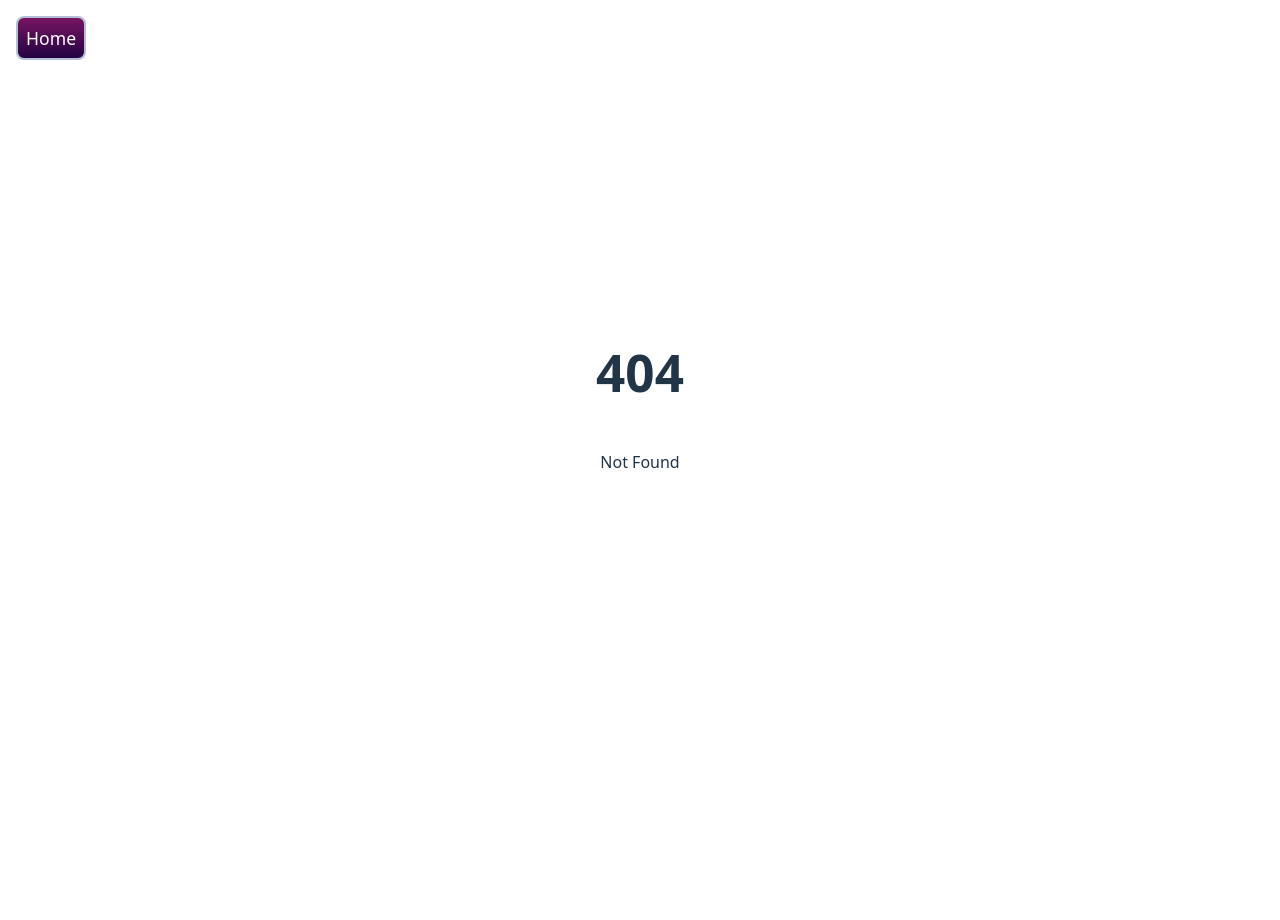
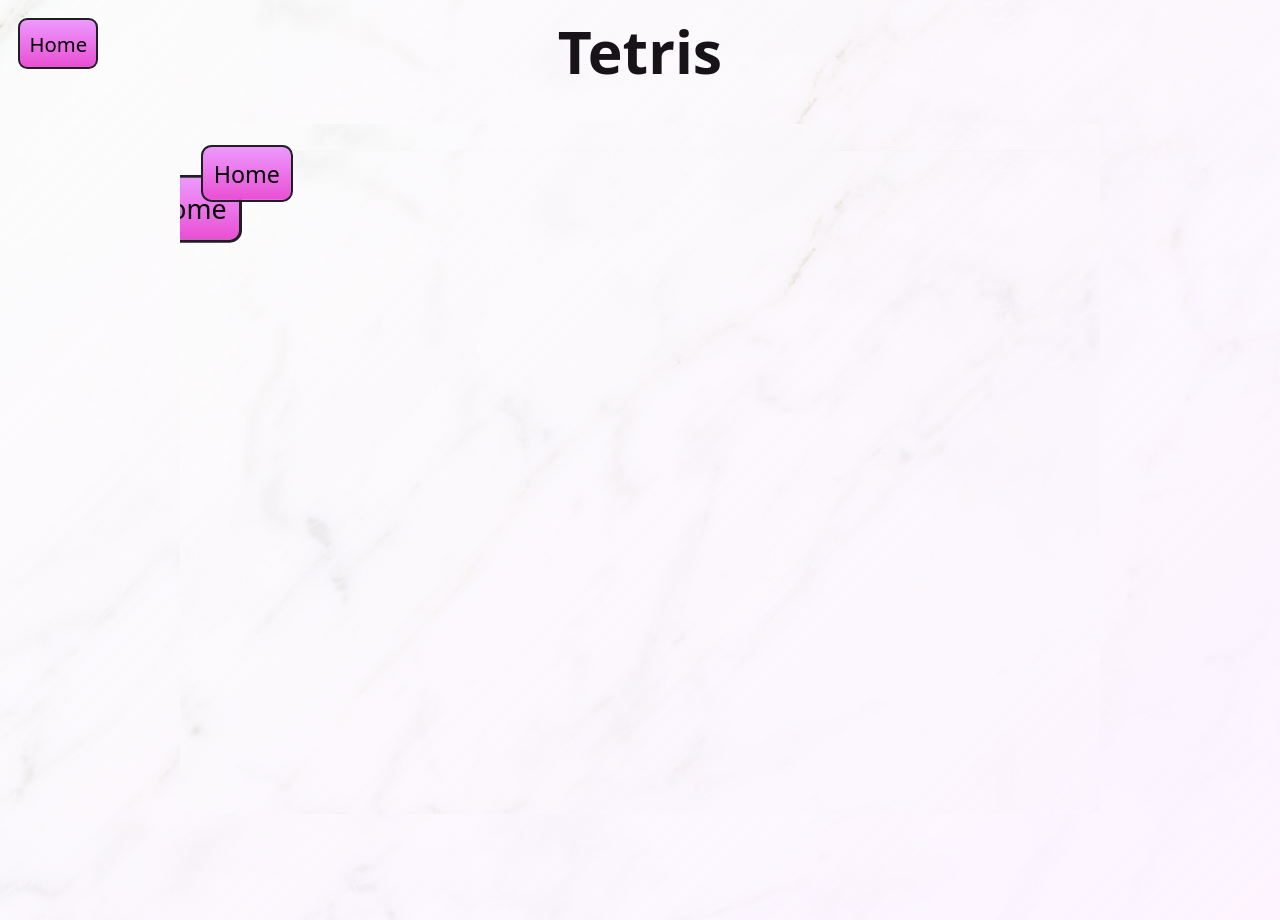
Before and after one commit to qwesome/website, a SvelteKit app: page /tetris in a window 1280 px wide. Before the commit this address had no page. Before the commit the page ends 800 px from the top, so only its background shows below. Built offline with nearby package versions, Linux system fonts and the light colour scheme.

Commit message:
Added light theme support + tetris WIP

```diff
--- a/src/app.css
+++ b/src/app.css
@@ -25,11 +25,11 @@
 body {
   margin: 0;
   display: flex;
-  justify-content: center; /* Center horizontally */
-  align-items: center;     /* Center vertically */
+  justify-content: center;
+  align-items: center;
   min-width: 320px;
   min-height: 100vh;
-  flex-direction: column;  /* Stack children vertically */
+  flex-direction: column;
 }
 
 h1 {
@@ -63,6 +63,7 @@
   cursor: pointer;
   transition: border-color 0.25s;
 }
+
 button:hover {
   border-color: #646cff;
 }
@@ -76,9 +77,15 @@
     color: #213547;
     background-color: #ffffff;
   }
+
+  h1, h2, h3 {
+    color: #181318;
+  }
+
   a:hover {
     color: #747bff;
   }
+
   button {
     background-color: #f9f9f9;
   }
--- a/src/routes/+layout.svelte
+++ b/src/routes/+layout.svelte
@@ -1,16 +1,33 @@
 <script lang="ts">
-    import favicon from '/favicon.png';
+    import faviconDark from '/static/favicon.png';
+    import faviconLight from '/static/favicon-light.png';
     import "../app.css";
+
+    let currentFavicon = faviconDark;
+
+    if (typeof window !== 'undefined') {
+        const mediaQuery = window.matchMedia('(prefers-color-scheme: light)');
+
+        const updateFavicon = (e: MediaQueryList | MediaQueryListEvent) => {
+            currentFavicon = e.matches ? faviconLight : faviconDark;
+            const link: HTMLLinkElement | null = document.querySelector("link[rel~='icon']");
+            if (link) link.href = currentFavicon;
+        };
+
+        updateFavicon(mediaQuery);
+        mediaQuery.addEventListener('change', updateFavicon);
+    }
 </script>
 
 <svelte:head>
-    <link rel="icon" href={favicon} />
+    <link rel="icon" href={currentFavicon} />
 </svelte:head>
 
 <a href="/" class="home-btn">
     <button>Home</button>
 </a>
 <slot />
+
 <style>
 .home-btn {
     position: fixed;
@@ -35,4 +52,16 @@
     background: linear-gradient(to bottom, #781461, #9b1c6a);
     font-weight: bold;
 }
+
+@media (prefers-color-scheme: light) {
+    .home-btn button {
+        border: 2px solid rgb(30, 32, 37);
+        background: linear-gradient(to bottom, #ed99fd, #e94fd4);
+        color: #000000;
+    }
+    .home-btn button:hover {
+        background: linear-gradient(to bottom, #c23cb0, #e94fd4);
+        font-weight: bold;
+    }
+}
 </style>
--- a/src/routes/+page.svelte
+++ b/src/routes/+page.svelte
@@ -4,18 +4,12 @@
   <h3>If you came across here by mistake, no you didn't.</h3>
 
   <div class="grid">
-    <button on:click={() => window.location.href = '/mcserver'}>
-      Minecraft Server
-    </button>
-    <button on:click={() => window.location.href = '/mcbeta'}>
-      Beta Server
-    </button>
-    <button on:click={() => window.location.href = '/notflix'}>
-      Notflix
-    </button>
-    <button>Test</button>
-    <button>Test</button>
-    <button>Test</button>
+    <a href="/mcserver"><button>Minecraft Server</button></a>
+    <a href="/mcbeta"><button>Beta Server</button></a>
+    <a href="/notflix"><button>Notflix</button></a>
+    <a href="/tetris"><button>Tetris (WIP)</button></a>
+    <a href="/test2"><button>Test</button></a>
+    <a href="/test3"><button>Test</button></a>
   </div>
 </div>
 
@@ -26,12 +20,14 @@
   margin: 0;
   padding: 0;
 }
+
 :global(body) {
   zoom: 1.15;
   background: url('/background.png') center center / cover no-repeat;
   position: relative;
   min-height: 100vh;
 }
+
 .overlay {
   position: fixed;
   inset: 0;
@@ -41,31 +37,63 @@
   z-index: 0;
   background: linear-gradient(135deg, rgba(0,0,0,0.6) 0%, rgb(23,33,49) 100%);
 }
+
 .content {
   position: fixed;
   top: 50%;
   left: 50%;
   transform: translate(-50%, -50%);
   z-index: 1;
+  text-align: center;
 }
+
 .grid {
   display: grid;
   grid-template-columns: repeat(2, 1fr);
   gap: 1rem;
-    max-width: 400px;
+  max-width: 420px;
   margin: 2rem auto;
 }
-  button {
-    padding: 1.2rem;
-    font-size: 1.1rem;
+
+.grid a {
+  text-decoration: none;
+}
+
+.grid button {
+  width: 200px;
+  padding: 1rem;
+  font-size: 1rem;
   border-radius: 8px;
   border: 2px solid rgb(180, 190, 214);
   background: linear-gradient(to bottom, #781461, #220443);
+  color: #fff;
   cursor: pointer;
-    transition: background 0.3s;
+  transition: background 0.3s, font-weight 0.3s;
 }
-  button:hover {
-    background: linear-gradient(to bottom, #781461, #781461);
+
+.grid button:hover {
+  background: linear-gradient(to bottom, #781461, #9b1c6a);
   font-weight: bold;
 }
+
+@media (prefers-color-scheme: light) {
+  .grid button {
+  border: 2px solid rgb(30, 32, 37);
+  background: linear-gradient(to bottom, #ed99fd, #e94fd4);
+  color: #000000;
+}
+
+.grid button:hover {
+  background: linear-gradient(to bottom, #c23cb0, #e94fd4);
+  font-weight: bold;
+}
+:global(body) {
+  background: url('/background-inverted.png') center center / cover no-repeat;
+}
+.overlay {
+  background: linear-gradient(135deg, rgba(255,255,255,0.6) 0%, rgb(252, 243, 255) 100%);
+}
+}
+
+
 </style>
--- /dev/null
+++ b/src/routes/backend/tetris/+layout.svelte
@@ -0,0 +1 @@
+<slot />
--- /dev/null
+++ b/src/routes/backend/tetris/+page.svelte
@@ -0,0 +1,3 @@
+<div class="content">
+  <h1>Tetris</h1>
+</div>
--- a/src/routes/mcbeta/+page.svelte
+++ b/src/routes/mcbeta/+page.svelte
@@ -3,8 +3,7 @@
   <h1>Minecraft Beta 1.7.3 Server</h1>
 <div class="info-box">
     <p>
-    IP: <span id="server-ip">studiobean.com:8374</span>
-    <button class="copy-btn" on:click={copyToClipboard} aria-label="Copy to clipboard">Copy</button>
+    IP: studiobean.com:8374
     Version: Beta 1.7.3
   </p>
   <p><a href="https://eaglercraft.com/mc/b1.7.3?userscript=flameddogo99-eaglermobile.js">Touchscreen</a>  ~  <a href="https://eaglercraft.com/mc/b1.7.3">Play Online</a>  ~  <a href="/Eaglercraft_b1.7.3.html" download="Eaglercraft_b1.7.3.html">HTML Download</a></p>
@@ -12,31 +11,14 @@
     <p>This server is in the Beta 1.7.3 version of the game, accessible through the default Minecraft launcher via enabling the setting "Show historical versions of Minecraft: Java Edition in the Launcher". Using the JVM argument in the launcher of choice "-Dhttp.proxyHost=betacraft.uk -Dhttp.proxyPort=11705" allows you to see skins of users, or alternatively you can use the betacraft launcher. <br><br> Currently, you cannot join the server in the browser, but I am working on it.</p>
     <div class="carousel">
       <button on:click={prevImage}>&lt;</button>
-      <img src={images[current]} alt="Carousel Image">
+      <img src={images[current]} alt="Carousel">
       <button on:click={nextImage}>&gt;</button>
     </div>
   </div>
 </div>
 </div>
 
-{#if copied}
-  <div class="copied-overlay" key={overlayKey}>
-    Copied to clipboard!
-  </div>
-{/if}
-
 <script lang="ts">
-  let copied = false;
-  let overlayKey = 0;
-
-  function copyToClipboard() {
-    navigator.clipboard.writeText('studiobean.com:8374');
-    copied = false;
-    overlayKey += 1;
-    copied = true;
-    setTimeout(() => copied = false, 1500);
-  }
-
   let images = [
     '/carousel/mcbeta/01.png',
     '/carousel/mcbeta/02.png',
@@ -131,18 +113,6 @@
     align-items: center;
     line-height: 1.5;
     min-height: 60vh;
-    .info-box h2, .info-box h3, .info-box p {
-      margin: 0.2rem 0;
-      padding: 0;
-      text-align: center;
-    }
-  }
-  .grid {
-    display: grid;
-    grid-template-columns: repeat(2, 1fr);
-    gap: 1rem;
-    max-width: 400px;
-    margin: 2rem auto;
   }
   button {
     padding: 1.2rem;
@@ -201,4 +171,36 @@
     90% { opacity: 1; }
     100% { opacity: 0; }
   }
+@media (prefers-color-scheme: light) {
+  .grid button {
+  border: 2px solid rgb(30, 32, 37);
+  background: linear-gradient(to bottom, #ed99fd, #e94fd4);
+  color: #000000;
+}
+
+ button {
+  border: 2px solid rgb(30, 32, 37);
+  background: linear-gradient(to bottom, #ed99fd, #e94fd4);
+  color: #000000;
+}
+
+button:hover {
+  background: linear-gradient(to bottom, #c23cb0, #e94fd4);
+  font-weight: bold;
+}
+
+.grid button:hover {
+  background: linear-gradient(to bottom, #c23cb0, #e94fd4);
+  font-weight: bold;
+}
+:global(body) {
+  background: url('/background-inverted.png') center center / cover no-repeat;
+}
+.overlay {
+  background: linear-gradient(135deg, rgba(255,255,255,0.6) 0%, rgb(252, 243, 255) 100%);
+}
+  p {
+    color: #000000;
+  }
+}
 </style>
--- a/src/routes/mcserver/+page.svelte
+++ b/src/routes/mcserver/+page.svelte
@@ -10,8 +10,7 @@
     </h2>
 
     <p>
-    IP: <span id="server-ip">studiobean.com</span>
-    <button class="copy-btn" on:click={copyToClipboard} aria-label="Copy to clipboard">Copy</button>
+      IP: studiobean.com
       Bedrock Port: 19132
     </p>
 
@@ -27,24 +26,7 @@
   </div>
 </div>
 
-{#if copied}
-  <div class="copied-overlay" key={overlayKey}>
-    Copied to clipboard!
-  </div>
-{/if}
-
 <script lang="ts">
-  let copied = false;
-  let overlayKey = 0;
-
-  function copyToClipboard() {
-    navigator.clipboard.writeText('studiobean.com');
-    copied = false;
-    overlayKey += 1;
-    copied = true;
-    setTimeout(() => copied = false, 1500);
-  }
-
   let images = [
     '/carousel/mcserver/01.png',
     '/carousel/mcserver/02.png',
@@ -79,6 +61,7 @@
   gap: 1rem;
   margin: 1rem 0;
 }
+
 .carousel img {
   width: 300px;
   height: 200px;
@@ -86,23 +69,33 @@
   border-radius: 12px;
   border: 2px solid rgb(180, 190, 214);
 }
+
 .carousel button {
   padding: 0.5rem 1rem;
   font-size: 1.2rem;
   cursor: pointer;
 }
+
 :global(html), :global(body) {
   overflow: hidden;
   height: 100%;
   margin: 0;
   padding: 0;
 }
+
 :global(body) {
   zoom: 1.15;
-    background: url('/src/lib/assets/background.png') center center / cover no-repeat;
+  background: url('/src/lib/assets/background-inverted.png') center center / cover no-repeat;
   position: relative;
   min-height: 100vh;
 }
+
+@media (prefers-color-scheme: light) {
+  :global(body) {
+    background: url('/src/lib/assets/background-inverted.png') center center / cover no-repeat;
+  }
+}
+
 .overlay {
   position: fixed;
   inset: 0;
@@ -112,6 +105,7 @@
   z-index: 0;
   background: linear-gradient(135deg, rgba(0,0,0,0.75) 0%, rgb(23,33,49) 100%);
 }
+
 .content {
   position: fixed;
   top: 50%;
@@ -122,6 +116,7 @@
   flex-direction: column;
   align-items: center;
 }
+
 .info-box {
   margin-top: 2rem;
   width: 75vw;
@@ -139,12 +134,14 @@
   align-items: center;
   line-height: 1.5;
   min-height: 60vh;
+}
+
 .info-box h2, .info-box h3, .info-box p {
   margin: 0.2rem 0;
   padding: 0;
   text-align: center;
 }
-  }
+
 .grid {
   display: grid;
   grid-template-columns: repeat(2, 1fr);
@@ -152,6 +149,7 @@
   max-width: 400px;
   margin: 2rem auto;
 }
+
 button {
   padding: 1.2rem;
   font-size: 1.1rem;
@@ -161,52 +159,41 @@
   cursor: pointer;
   transition: background 0.3s;
 }
+
 button:hover {
   background: linear-gradient(to bottom, #781461, #781461);
 }
-  .copy-btn {
-    padding: 0.2rem 0.4rem;
-    font-size: 1.1rem;
-    border-radius: 8px;
-    border: 2px solid rgb(180, 190, 214);
-    background: linear-gradient(to bottom, #781461, #220443);
-    color: #fff;
-    cursor: pointer;
-    vertical-align: middle;
+
+@media (prefers-color-scheme: light) {
+  .grid button {
+  border: 2px solid rgb(30, 32, 37);
+  background: linear-gradient(to bottom, #ed99fd, #e94fd4);
+  color: #000000;
 }
-  .copy-btn:hover {
-    background: linear-gradient(to bottom, #781461, #9b1c6a);
+
+ button {
+  border: 2px solid rgb(30, 32, 37);
+  background: linear-gradient(to bottom, #ed99fd, #e94fd4);
+  color: #000000;
+}
+
+button:hover {
+  background: linear-gradient(to bottom, #c23cb0, #e94fd4);
   font-weight: bold;
 }
-  .copy-text {
-    font-size: 1.1rem;
-    user-select: none;
-    transition: font-weight 0.2s;
-    vertical-align: middle;
-  }
-  .copy-text:active {
+
+.grid button:hover {
+  background: linear-gradient(to bottom, #c23cb0, #e94fd4);
   font-weight: bold;
 }
-  .copied-overlay {
-    position: fixed;
-    top: 10%;
-    left: 50%;
-    transform: translateX(-50%);
-    background: rgba(34, 4, 67, 0.95);
-    color: #fff;
-    padding: 1rem 2rem;
-    border-radius: 12px;
-    font-size: 1.3rem;
-    font-weight: bold;
-    z-index: 9999;
-    box-shadow: 0 4px 32px rgba(0,0,0,0.3);
-    animation: fadeInOut 1.5s;
-    pointer-events: none;
+:global(body) {
+  background: url('/background-inverted.png') center center / cover no-repeat;
 }
-  @keyframes fadeInOut {
-    0% { opacity: 0; }
-    10% { opacity: 1; }
-    90% { opacity: 1; }
-    100% { opacity: 0; }
+.overlay {
+  background: linear-gradient(135deg, rgba(255,255,255,0.6) 0%, rgb(252, 243, 255) 100%);
+}
+  p {
+    color: #000000;
+  }
 }
 </style>
--- a/src/routes/notflix/+page.svelte
+++ b/src/routes/notflix/+page.svelte
@@ -44,4 +44,22 @@
     height: calc(100vh - 75px);
     border: none;
   }
+  @media (prefers-color-scheme: light) {
+  .grid button {
+  border: 2px solid rgb(30, 32, 37);
+  background: linear-gradient(to bottom, #ed99fd, #e94fd4);
+  color: #000000;
+}
+
+.grid button:hover {
+  background: linear-gradient(to bottom, #c23cb0, #e94fd4);
+  font-weight: bold;
+}
+:global(body) {
+  background: url('/background-inverted.png') center center / cover no-repeat;
+}
+.overlay {
+  background: linear-gradient(135deg, rgba(255,255,255,0.6) 0%, rgb(252, 243, 255) 100%);
+}
+}
 </style>
--- /dev/null
+++ b/src/routes/tetris/+page.svelte
@@ -0,0 +1,75 @@
+<div class="overlay"></div>
+<div class="content">
+  <h1>Tetris</h1>
+  <iframe title="Tetris" src="http://localhost:5173/backend/tetris
+  " width="800" height="600" style="border: none;"></iframe>
+</div>
+
+<style>
+  :global(html), :global(body) {
+    overflow: hidden;
+    height: 100%;
+    margin: 0;
+    padding: 0;
+  }
+  :global(body) {
+    zoom: 1.15;
+    background: url('/background.png') center center / cover no-repeat;
+    position: relative;
+    min-height: 100vh;
+  }
+  .overlay {
+    position: fixed;
+    inset: 0;
+    width: 100vw;
+    height: 100vh;
+    pointer-events: none;
+    z-index: 0;
+    background: linear-gradient(135deg, rgba(0,0,0,0.6) 0%, rgb(23,33,49) 100%);
+  }
+  .content {
+    position: fixed;
+    top: 50%;
+    left: 50%;
+    transform: translate(-50%, -50%);
+    z-index: 1;
+  }
+  .grid {
+    display: grid;
+    grid-template-columns: repeat(2, 1fr);
+    gap: 1rem;
+    max-width: 400px;
+    margin: 2rem auto;
+  }
+  button {
+    padding: 1.2rem;
+    font-size: 1.1rem;
+    border-radius: 8px;
+    border: 2px solid rgb(180, 190, 214);
+    background: linear-gradient(to bottom, #781461, #220443);
+    cursor: pointer;
+    transition: background 0.3s;
+  }
+  button:hover {
+    background: linear-gradient(to bottom, #781461, #781461);
+    font-weight: bold;
+  }
+  @media (prefers-color-scheme: light) {
+  .grid button {
+  border: 2px solid rgb(30, 32, 37);
+  background: linear-gradient(to bottom, #ed99fd, #e94fd4);
+  color: #000000;
+}
+
+.grid button:hover {
+  background: linear-gradient(to bottom, #c23cb0, #e94fd4);
+  font-weight: bold;
+}
+:global(body) {
+  background: url('/background-inverted.png') center center / cover no-repeat;
+}
+.overlay {
+  background: linear-gradient(135deg, rgba(255,255,255,0.6) 0%, rgb(252, 243, 255) 100%);
+}
+}
+</style>
```
Also changed, not shown: static/background-inverted.png (added), static/favicon-light.png (added). Lines whose indentation alone changed are shown as unchanged.
